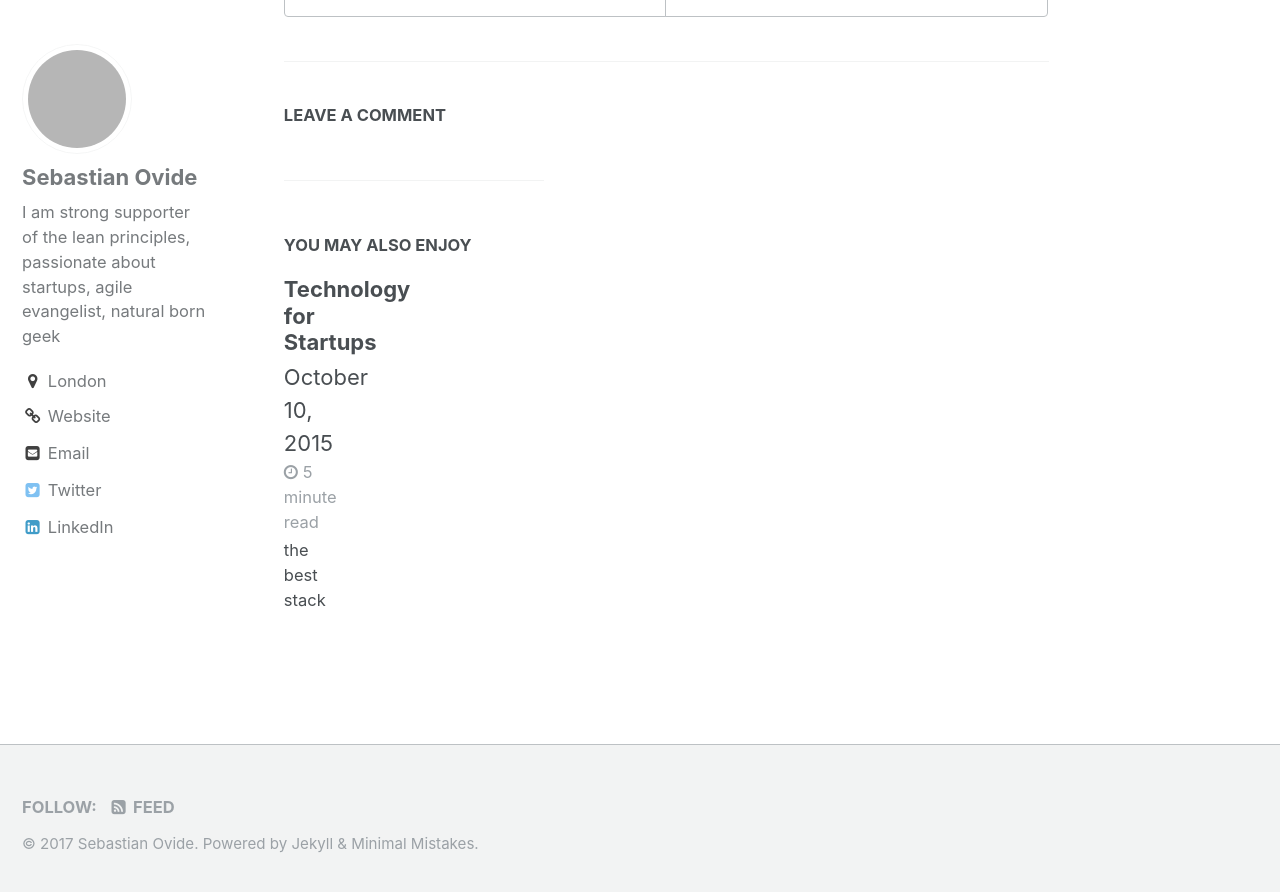
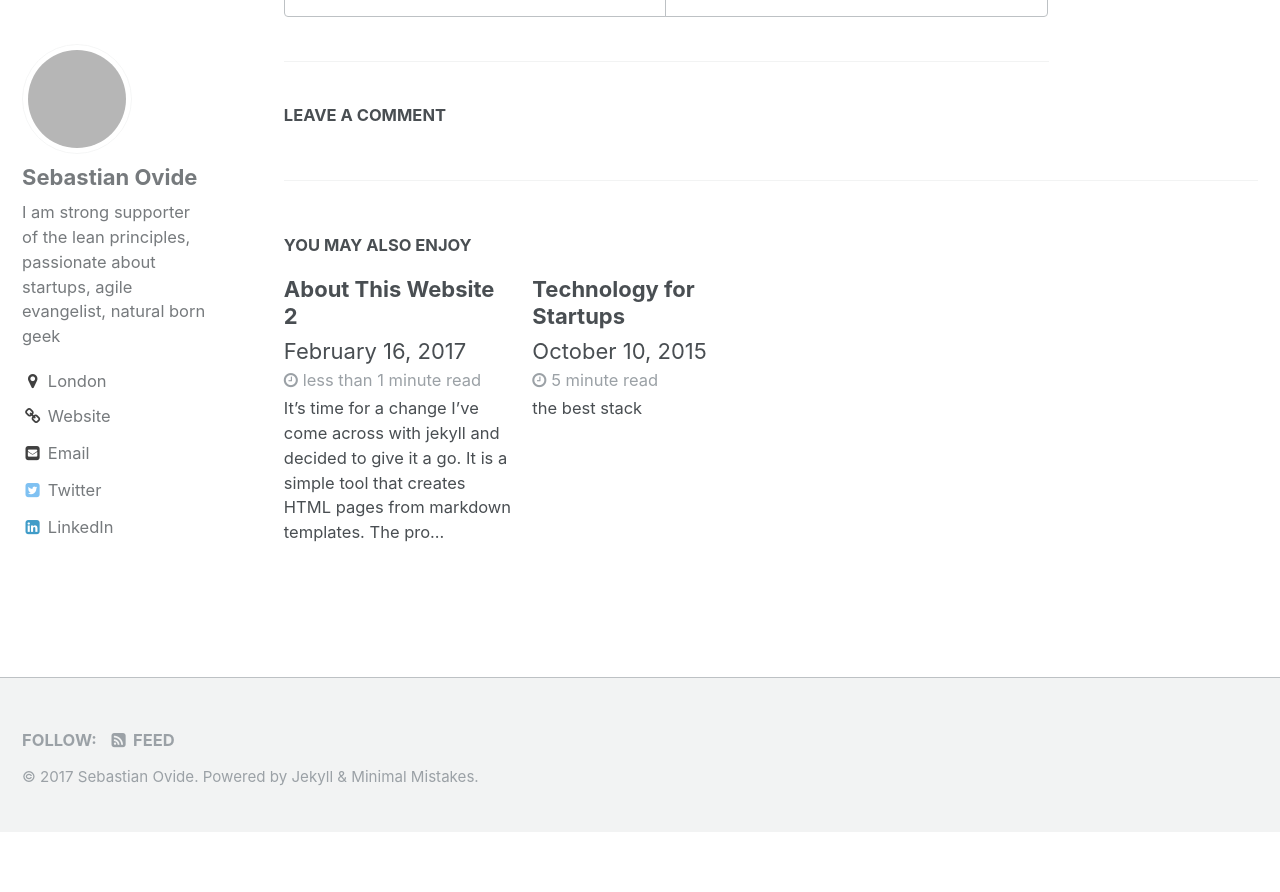
Before and after one commit to sebastianovide/test2, a Jekyll site: the page built from _posts/2015-07-16-about-this-website.md, in a window 1280 px wide and 900 px high, scrolled down 2621 px. Shown: the top 892 px of the window. Built offline with Jekyll 4.4.1, drawn with Linux system fonts in a browser that asks for light colours; comment, search, counter and statistics services are not loaded; after the commit the page ends 3453 px from its top, so only the background shows below that; some of the changed lines change nothing that is shown; some of the changed text lies outside the part shown; grey boxes are pictures that could not be loaded.

Commit message:
about this site 2 post

````diff
--- a/_posts/2015-07-16-about-this-website.md
+++ b/_posts/2015-07-16-about-this-website.md
@@ -1,7 +1,5 @@
 ---
 layout: single
-title:  "About this website"
-date:   2015-07-16 00:00:00 +0000
 categories: tools
 ---
 # technology
--- /dev/null
+++ b/_posts/2017-02-16-about-this-website-2.md
@@ -0,0 +1,8 @@
+---
+layout: single
+categories: tools
+---
+# It's time for a change
+I've come across with [jekyll](https://jekyllrb.com/) and decided to give it a go. It is a simple tool that creates HTML pages from markdown templates. The process happens automatically every time the site is pushed into Github. So, even if it is possible to run jekyll locally to preview the changes, it is not necessary. To [add a new blog entry](https://jekyllrb.com/docs/posts/), just add a file under the ```_post``` folder, push, and Github will do the rest.
+# Installation
+Initially I've followed [Github instructions](https://help.github.com/articles/adding-a-jekyll-theme-to-your-github-pages-site/) but I have son realized that the [jekyll themes supported](https://pages.github.com/themes/) where not satisfactory. So I've googled for other themes and found [Minimal Mistakes](https://mmistakes.github.io/minimal-mistakes/) which looks beautiful, has plenty of functionalities and the community seems active. As this theme is not supported by the Github, instead of adding it into an existing jekill site, [just need to copy all its files into the project](https://mmistakes.github.io/minimal-mistakes/docs/installation/).
````
